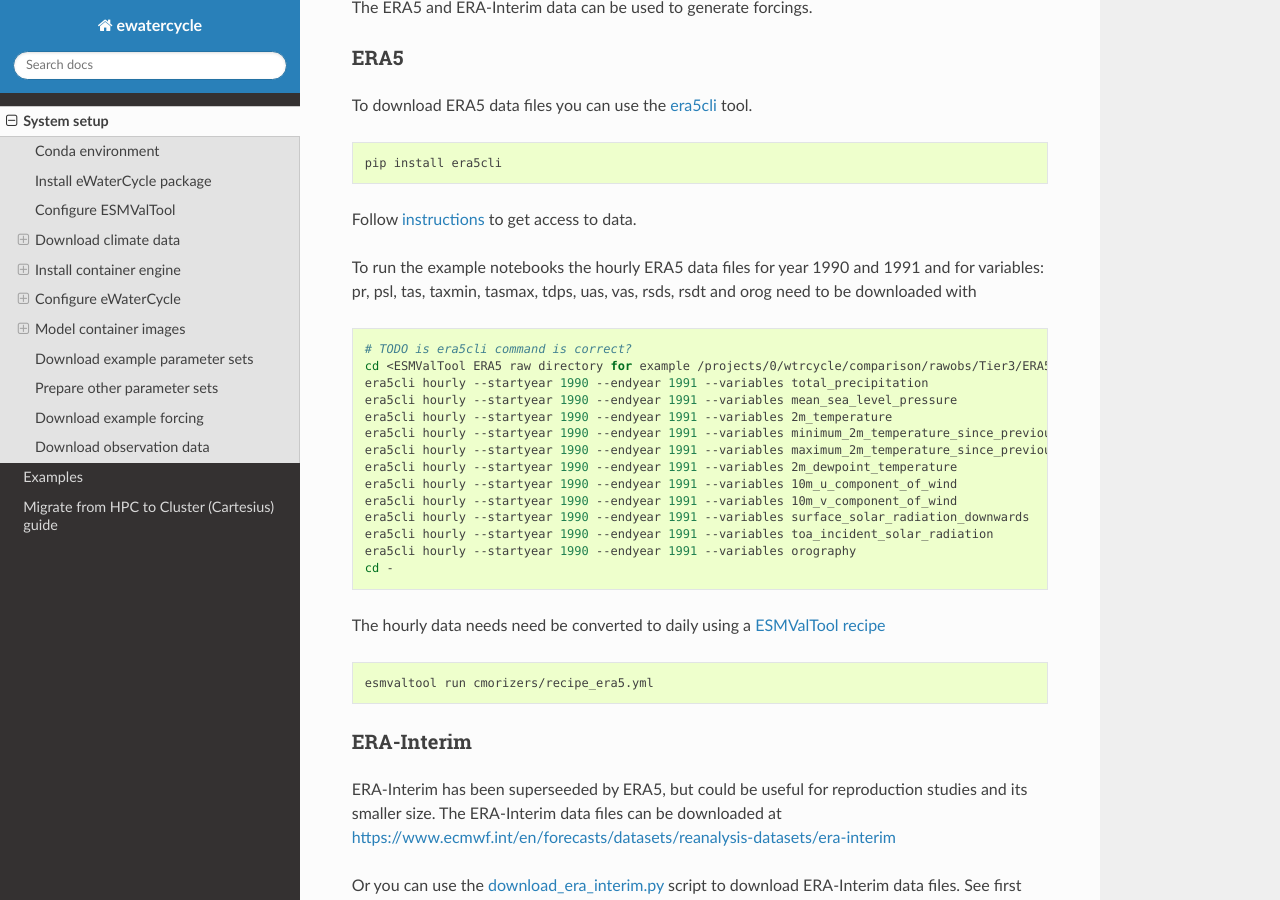
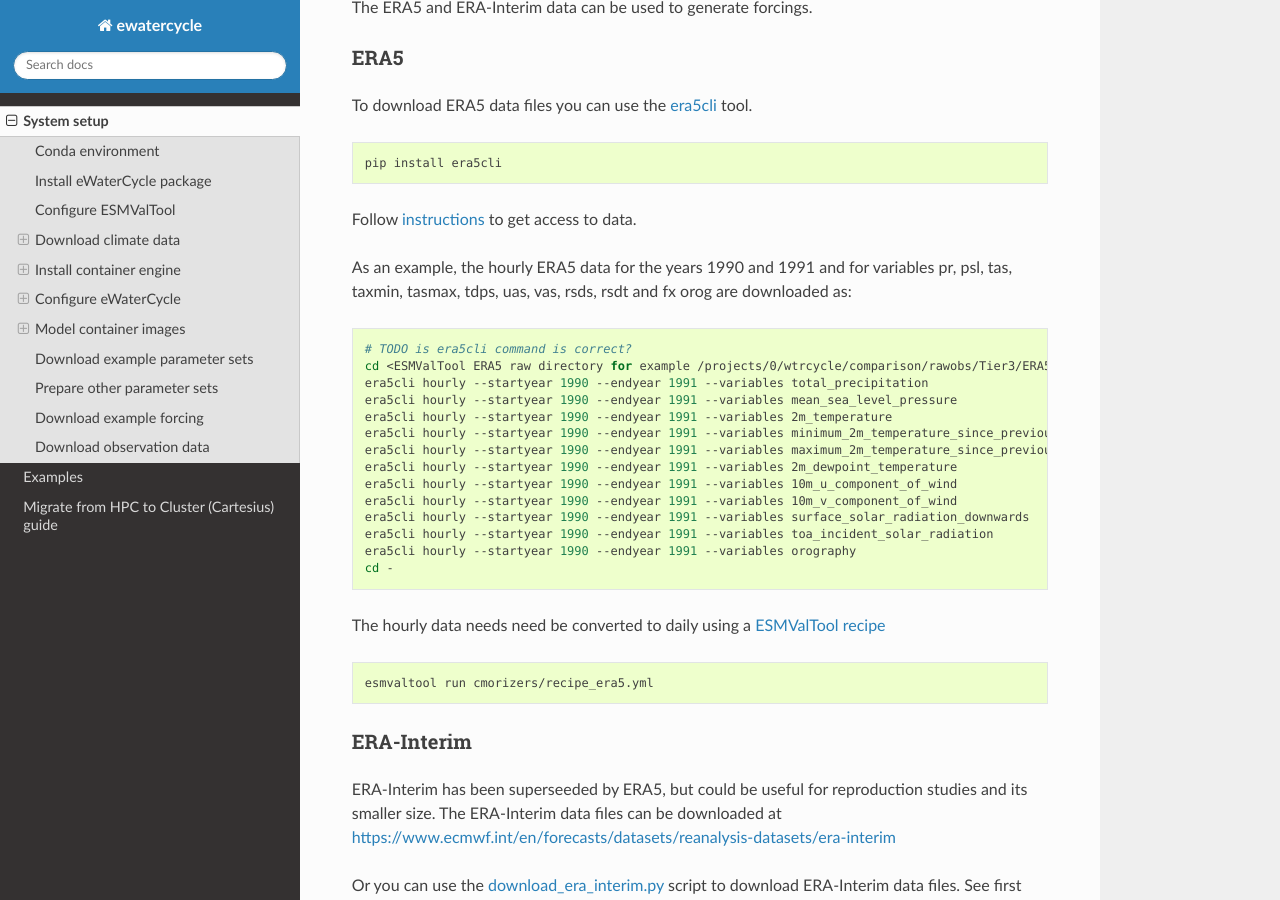
Before and after one commit to eWaterCycle/ewatercycle, a Sphinx documentation site: the page built from docs/system_setup.rst, in a window 1280 px wide and 900 px high, scrolled down 1553 px. Built offline with Sphinx 7.4.7 and the Read the Docs theme 2.0.0, drawn with Linux system fonts in a browser that asks for light colours; pages that are not in the unit, such as notebooks, are missing from menus.

Commit message:
One more suggestion added

```diff
--- a/docs/system_setup.rst
+++ b/docs/system_setup.rst
@@ -88,9 +88,9 @@ To download ERA5 data files you can use the
 
 Follow `instructions <https://era5cli.readthedocs.io/en/stable/instructions.html>`_ to get access to data.
 
-To run the example notebooks the hourly ERA5 data files for year 1990
-and 1991 and for variables: pr, psl, tas, taxmin, tasmax, tdps, uas,
-vas, rsds, rsdt and orog need to be downloaded with
+As an example, the hourly ERA5 data for the years 1990
+and 1991 and for variables pr, psl, tas, taxmin, tasmax, tdps, uas,
+vas, rsds, rsdt and fx orog are downloaded as:
 
 .. code:: shell
 
```
Also changed, not shown: other parts of docs/system_setup.rst (+0 -1 lines).
